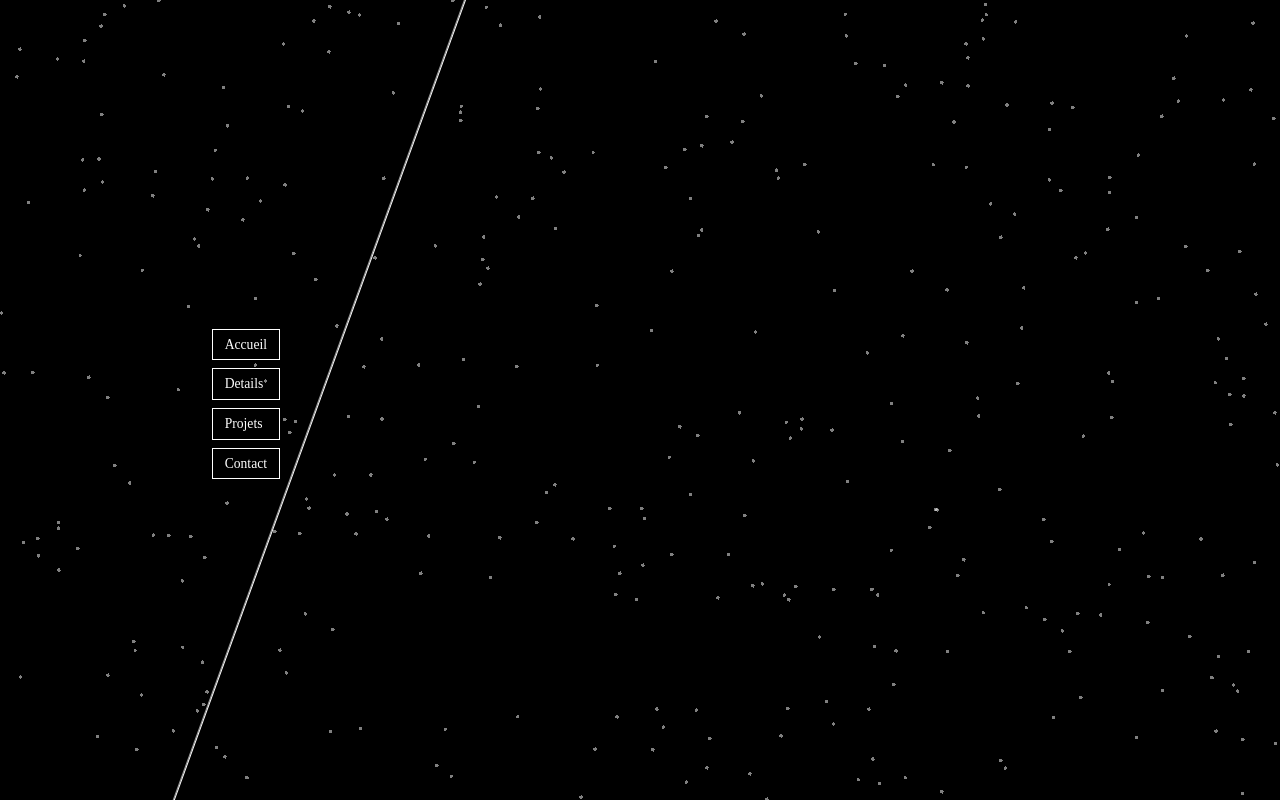
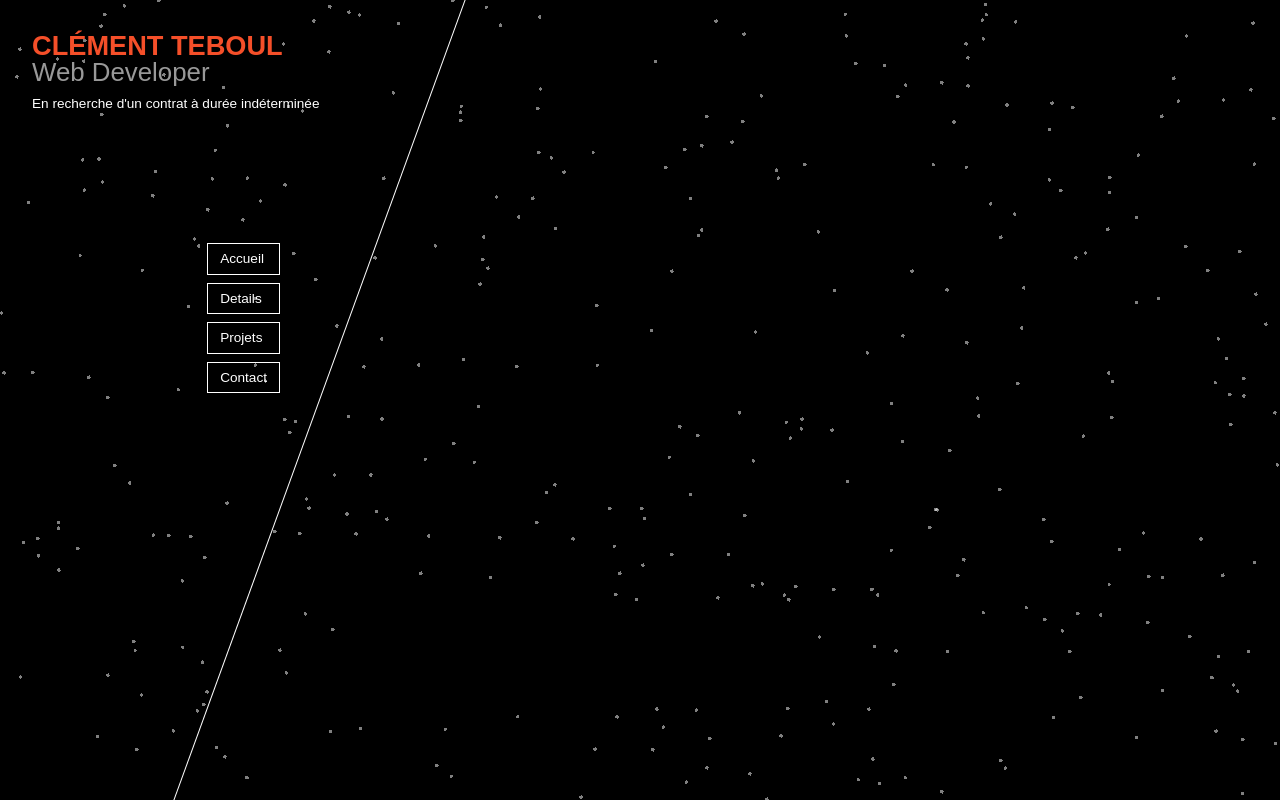
Before and after one commit to Jump78/portfolio, a Vue app: page / in a window 1280 px wide. Shown: the top 800 px of the page. Built offline with nearby package versions, Linux system fonts and the light colour scheme.

Commit message:
Split Navbar component in submodules. Add header

```diff
--- a/src/App.vue
+++ b/src/App.vue
@@ -1,18 +1,18 @@
 <template>
   <div id="app">
-    <Navbar />
+    <LeftAside />
     <ParticleBackground />
   </div>
 </template>
 
 <script>
-  import Navbar from './components/Navbar.vue';
+  import LeftAside from './components/LeftAside.vue';
   import ParticleBackground from './components/ParticleBackground.vue';
 
   export default {
     name: 'App',
     components: {
-      Navbar,
+      LeftAside,
       ParticleBackground
     }
   }
--- /dev/null
+++ b/src/components/Header.vue
@@ -0,0 +1,36 @@
+<template>
+  <header>
+      <h1>Clément Teboul</h1>
+      <p><span class='job'>Web Developer</span></p>
+      <p>En recherche d'un contrat à durée indéterminée</p>
+  </header>
+</template>
+
+<script>
+  export default {
+    name: 'Header'
+  }
+</script>
+
+<!-- Add "scoped" attribute to limit CSS to this component only -->
+<style scoped>
+  header {
+    line-height: 2em;
+    padding: 2rem 0 0 2rem;
+    height: 139px;
+    width: 100%;
+  }
+
+  header .job {
+    font-weight: 300;
+    font-size: 1.9em;
+    color: rgba(255,255,255,0.6);
+  }
+
+  h1 {
+    font-size: 2em;
+    font-weight: bold;
+    text-transform: uppercase;
+    color: #F54F29;
+  }
+</style>
--- /dev/null
+++ b/src/components/LeftAside.vue
@@ -0,0 +1,55 @@
+<template>
+  <aside>
+    <hr>
+    <div class="header">
+      <Header />
+    </div>
+    <div class='navbar'>
+        <Navbar />
+    </div>
+  </aside>
+</template>
+
+<script>
+  import Header from './Header.vue';
+  import Navbar from './Navbar.vue';
+
+  export default {
+    name: 'LeftAside',
+    components: {
+      Navbar,
+      Header
+    }
+  }
+</script>
+
+<!-- Add "scoped" attribute to limit CSS to this component only -->
+<style scoped>
+  aside {
+    position: relative;
+    display: flex;
+    flex-direction: column;
+    width: 25%;
+    height: 100vh;
+  }
+
+  hr {
+    transform: rotate(20deg);
+    border: none;
+    position: absolute;
+    top: -25%;
+    right: 0;
+    height: 150%;
+    margin: 0;
+    padding: 0;
+    z-index: -1;
+    background: white;
+    width: 1px;
+  }
+
+  .navbar {
+    align-self: flex-end;
+    padding-right: 2.5rem;
+    margin-top: 4rem;
+  }
+</style>
--- a/src/components/Navbar.vue
+++ b/src/components/Navbar.vue
@@ -1,6 +1,4 @@
 <template>
-  <div class="navbar-container">
-    <hr>
     <nav>
       <ul>
         <li>
@@ -17,7 +15,6 @@
         </li>
       </ul>
     </nav>
-  </div>
 </template>
 
 <script>
@@ -28,31 +25,6 @@
 
 <!-- Add "scoped" attribute to limit CSS to this component only -->
 <style scoped>
-  .navbar-container {
-    position: relative;
-    display: flex;
-    width: 25%;
-    height: 100vh;
-    justify-content: flex-end;
-    align-items: center;
-  }
-
-  hr {
-    transform: rotate(20deg);
-    border-right: 1px solid #ffffff;
-    position: absolute;
-    top: -25%;
-    right: 0;
-    height: 150%;
-    margin: 0;
-    padding: 0;
-    z-index: -1;
-  }
-
-  nav {
-    padding-right: 2.5rem;
-  }
-
   li {
     display: block;
     width: auto;
--- /dev/null
+++ b/src/main.css
@@ -0,0 +1,4 @@
+body {
+    font-family: 'Mosk', sans-serif;
+    color: white;
+}
--- a/src/main.js
+++ b/src/main.js
@@ -1,6 +1,7 @@
 import Vue from 'vue'
 import App from './App.vue'
 import './reset.css';
+import './main.css';
 
 Vue.config.productionTip = false
 
```
